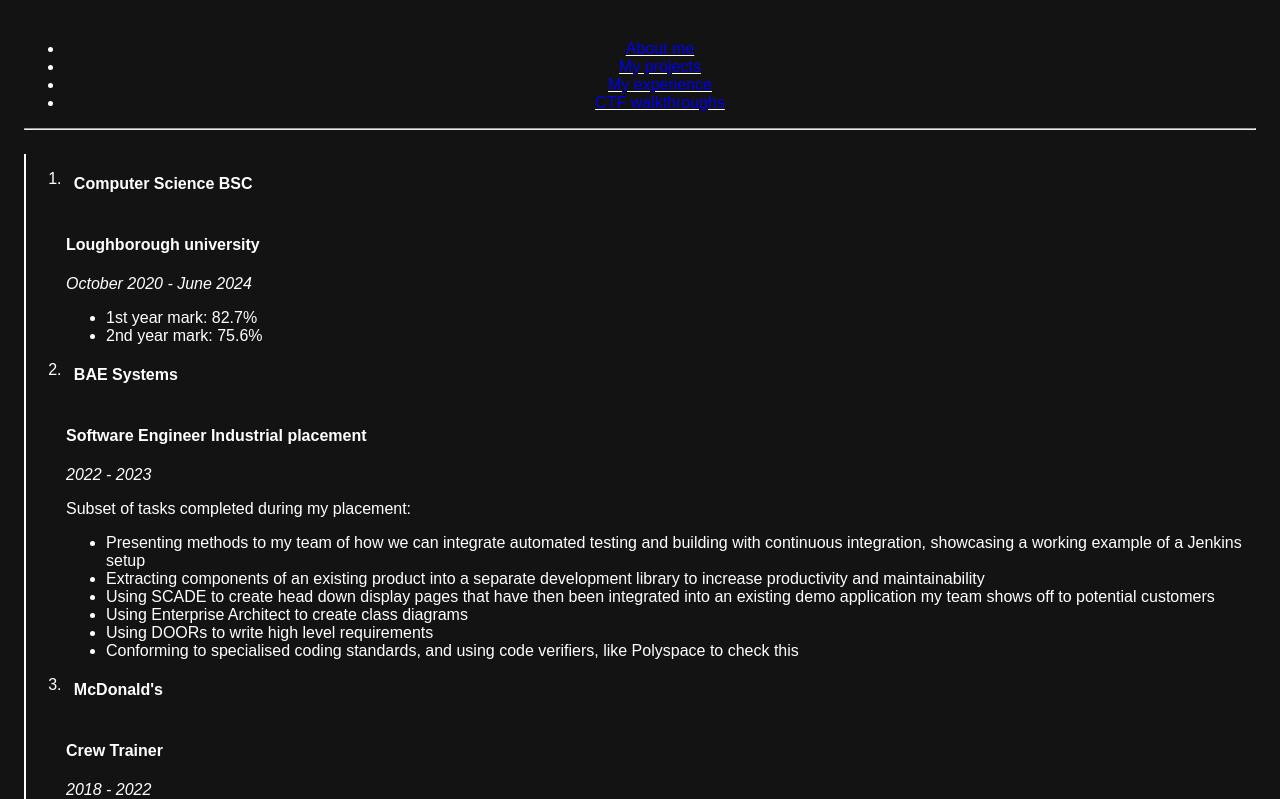
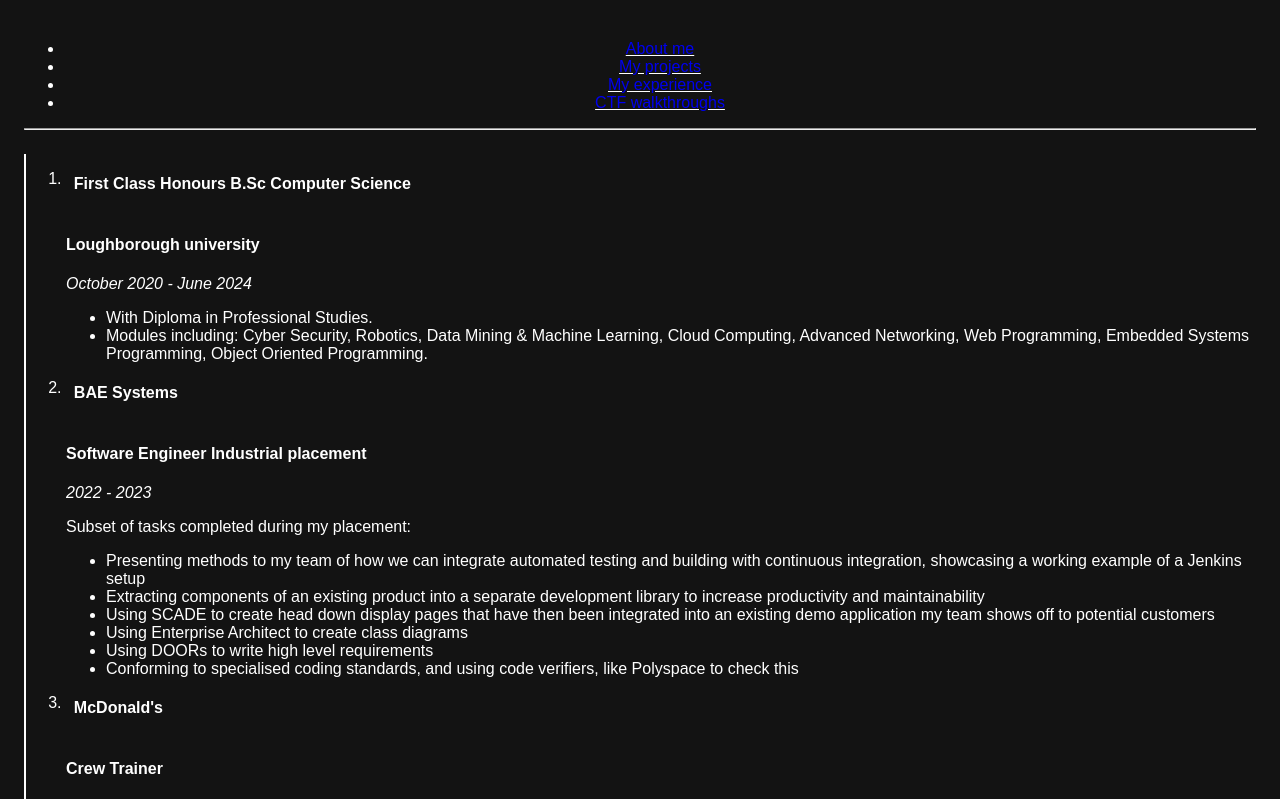
Before and after one commit to AmzingTobias/Portfolio, a Next.js app: page /prior-experience in a window 1280 px wide. Shown: the top 799 px of the page. Built offline with nearby package versions, Linux system fonts and the light colour scheme.

Commit message:
Add degree classification

```diff
--- a/app/prior-experience/page.tsx
+++ b/app/prior-experience/page.tsx
@@ -2,12 +2,12 @@
 
 const prior_experiences: TTimelineEvent[] = [
   {
-    title: "Computer Science BSC",
+    title: "First Class Honours B.Sc Computer Science",
     role: "Loughborough university",
     startdate: "October 2020",
     endDate: "June 2024",
     bulletpointLists: [
-      { title: "", points: ["1st year mark: 82.7%", "2nd year mark: 75.6%"] },
+      { title: "", points: ["With Diploma in Professional Studies.", "Modules including: Cyber Security, Robotics, Data Mining & Machine Learning, Cloud Computing, Advanced Networking, Web Programming, Embedded Systems Programming, Object Oriented Programming."] },
     ],
   },
   {
```
